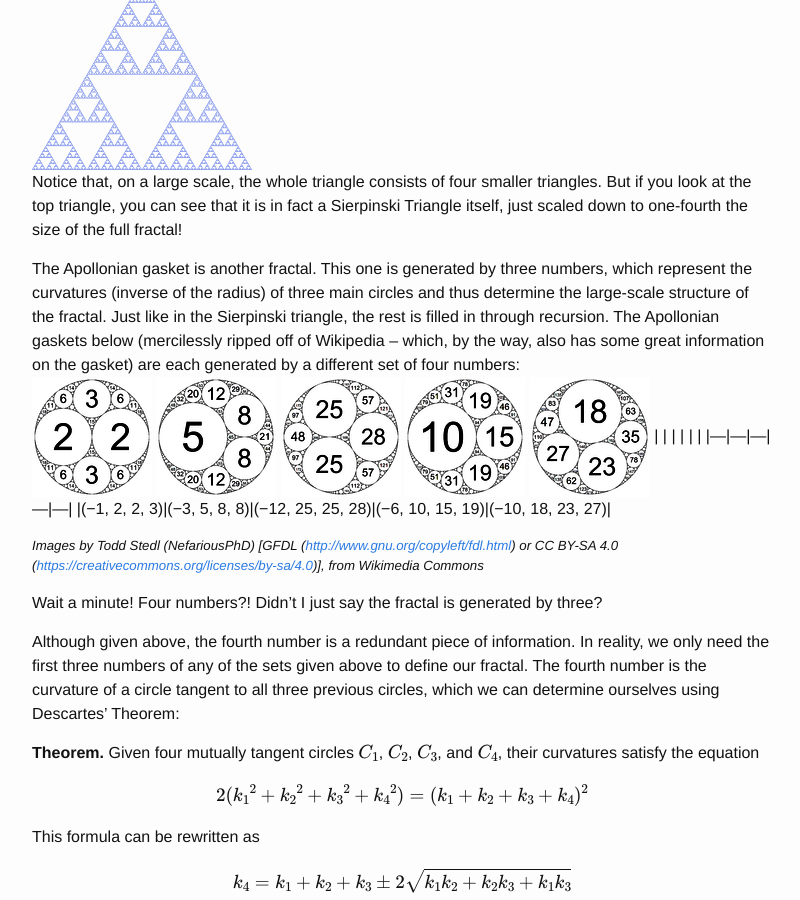
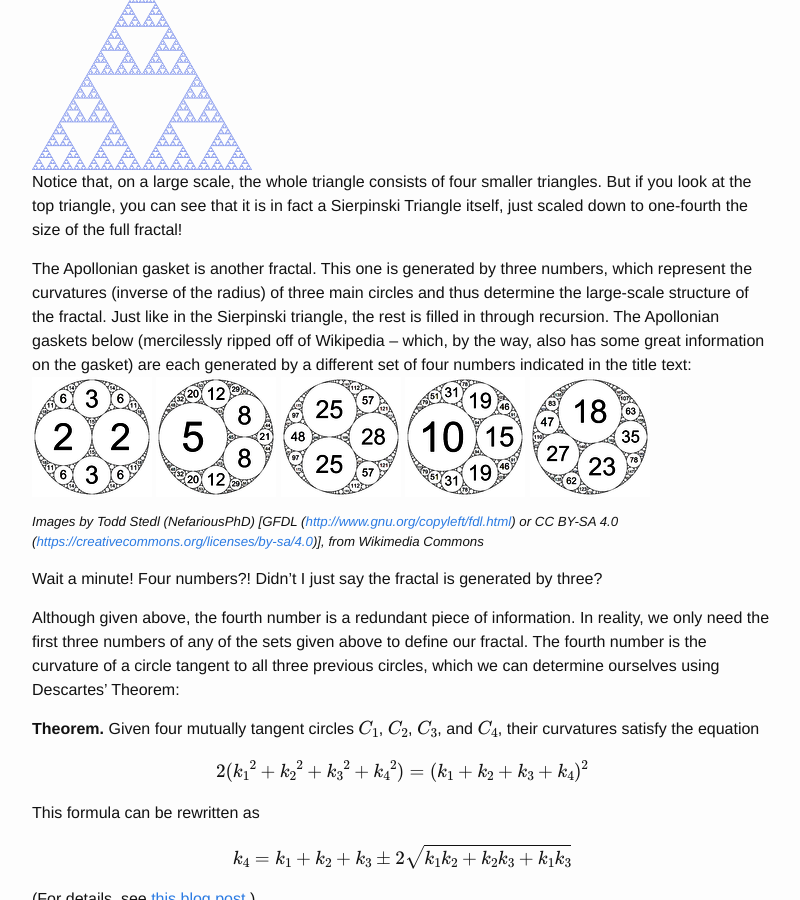
Before and after one commit to nglaeser/minima-site, a Jekyll site: the page built from _posts/2018-07-26-Visualizing-Music.md, in a window 1280 px wide and 900 px high, scrolled down 703 px. Shown: the whole window, without its empty margins (238-1038 px from the left). Built offline with Jekyll 4.4.1, drawn with Linux system fonts in a browser that asks for light colours; formulas are drawn with MathJax 3.

Commit message:
remove table remnants; direct reader to title text

```diff
--- a/_posts/2018-07-26-Visualizing-Music.md
+++ b/_posts/2018-07-26-Visualizing-Music.md
@@ -18,11 +18,8 @@ An example of a fractal you may have come across before is the Sierpinski triang
 ![The Sierpinski Triangle](../../../files/sierpinski.png)
 Notice that, on a large scale, the whole triangle consists of four smaller triangles. But if you look at the top triangle, you can see that it is in fact a Sierpinski Triangle itself, just scaled down to one-fourth the size of the full fractal!
 
-The Apollonian gasket is another fractal. This one is generated by three numbers, which represent the curvatures (inverse of the radius) of three main circles and thus determine the large-scale structure of the fractal. Just like in the Sierpinski triangle, the rest is filled in through recursion. The Apollonian gaskets below (mercilessly ripped off of Wikipedia – which, by the way, also has some great information on the gasket) are each generated by a different set of four numbers:
+The Apollonian gasket is another fractal. This one is generated by three numbers, which represent the curvatures (inverse of the radius) of three main circles and thus determine the large-scale structure of the fractal. Just like in the Sierpinski triangle, the rest is filled in through recursion. The Apollonian gaskets below (mercilessly ripped off of Wikipedia – which, by the way, also has some great information on the gasket) are each generated by a different set of four numbers indicated in the title text:
 ![Curvatures (-1, 2, 2, 3)](../../../files/apollon1_2_2_3.png "Gasket defined by curvatures (-1, 2, 2, 3)") ![Curvatures (-3, 5, 8, 8)](../../../files/apollon3_5_8_8.png "Gasket defined by curvatures (-3, 5, 8, 8)") ![Curvatures (-12, 25, 25, 28)](../../../files/apollon12_25_25_28.png "Gasket defined by curvatures (-12, 25, 25, 28)") ![Curvatures (-6, 10, 15, 19)](../../../files/apollon6_10_15_19.png "Gasket defined by curvatures (-6, 10, 15, 19)") ![Curvatures (-10, 18, 23, 27)](../../../files/apollon10_18_23_27.png "Gasket defined by curvatures (-10, 18, 23, 27)")
-| | | | | |
-|---|---|---|---|---|
-|(−1, 2, 2, 3)|(−3, 5, 8, 8)|(−12, 25, 25, 28)|(−6, 10, 15, 19)|(−10, 18, 23, 27)|
 ##### _Images by Todd Stedl (NefariousPhD) \[GFDL ([http://www.gnu.org/copyleft/fdl.html](http://www.gnu.org/copyleft/fdl.html)) or CC BY-SA 4.0 ([https://creativecommons.org/licenses/by-sa/4.0](https://creativecommons.org/licenses/by-sa/4.0))\], from Wikimedia Commons_
 
 Wait a minute! Four numbers?! Didn't I just say the fractal is generated by three?
```
